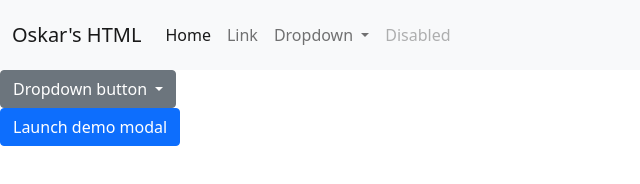
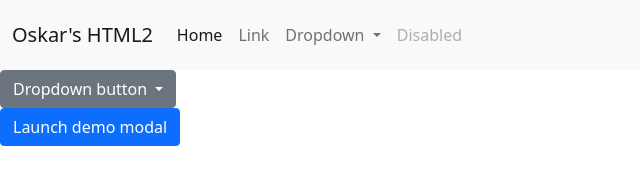
Before and after one commit to ChristophHu/Projekt-1, a plain HTML site: page index.html in a window 1280 px wide. Shown: the full height of the page, 0-640 px from the left. Drawn offline with nearby package versions, Linux system fonts and the light colour scheme.

Commit message:
Update index.html

```diff
--- a/index.html
+++ b/index.html
@@ -9,7 +9,7 @@
 <body>
     <nav class="navbar navbar-expand-lg navbar-light bg-light">
         <div class="container-fluid">
-          <a class="navbar-brand" href="#">Oskar's HTML</a>
+          <a class="navbar-brand" href="#">Oskar's HTML2</a>
           <button class="navbar-toggler" type="button" data-bs-toggle="collapse" data-bs-target="#navbarSupportedContent" aria-controls="navbarSupportedContent" aria-expanded="false" aria-label="Toggle navigation">
             <span class="navbar-toggler-icon"></span>
           </button>
```
